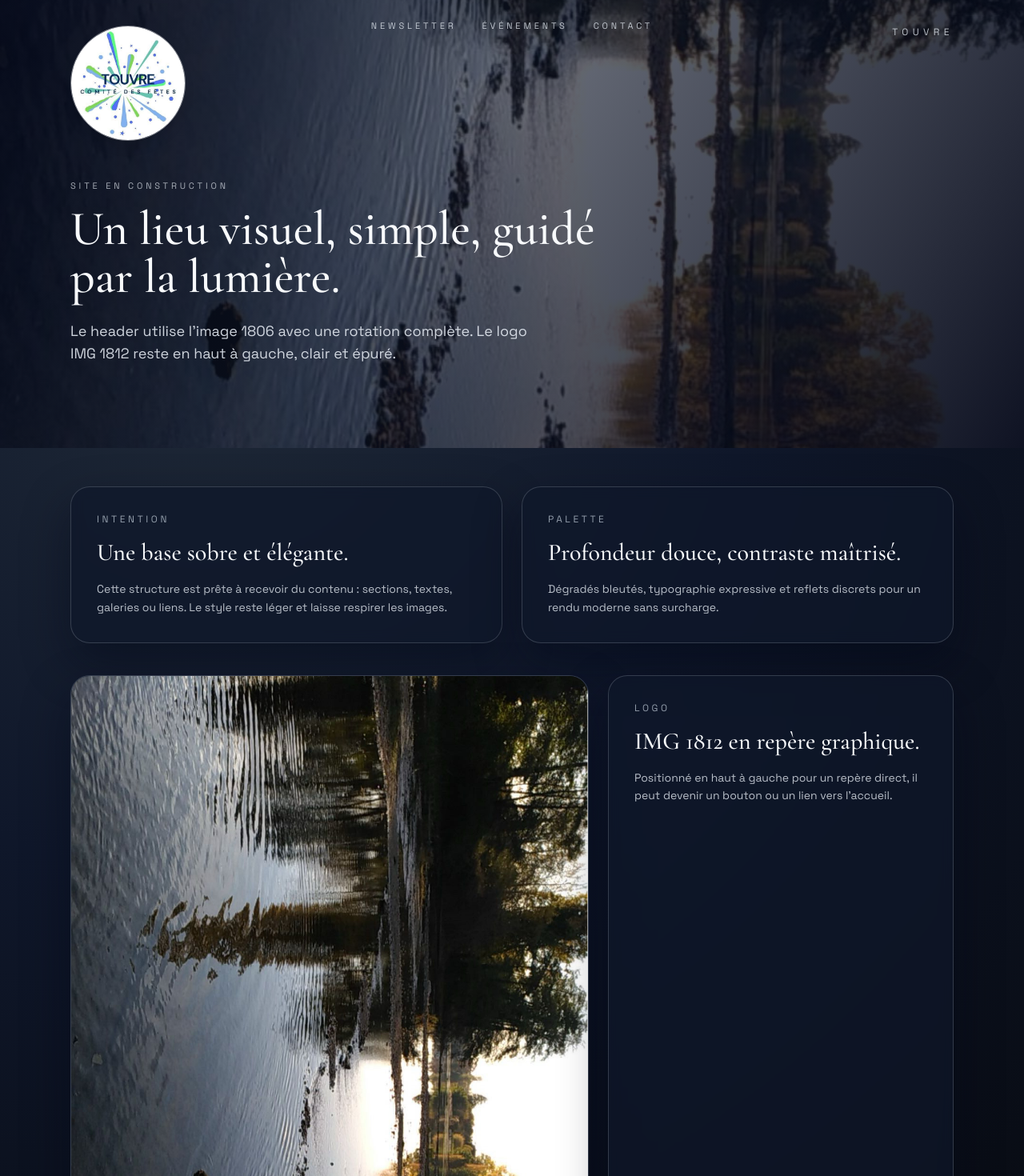
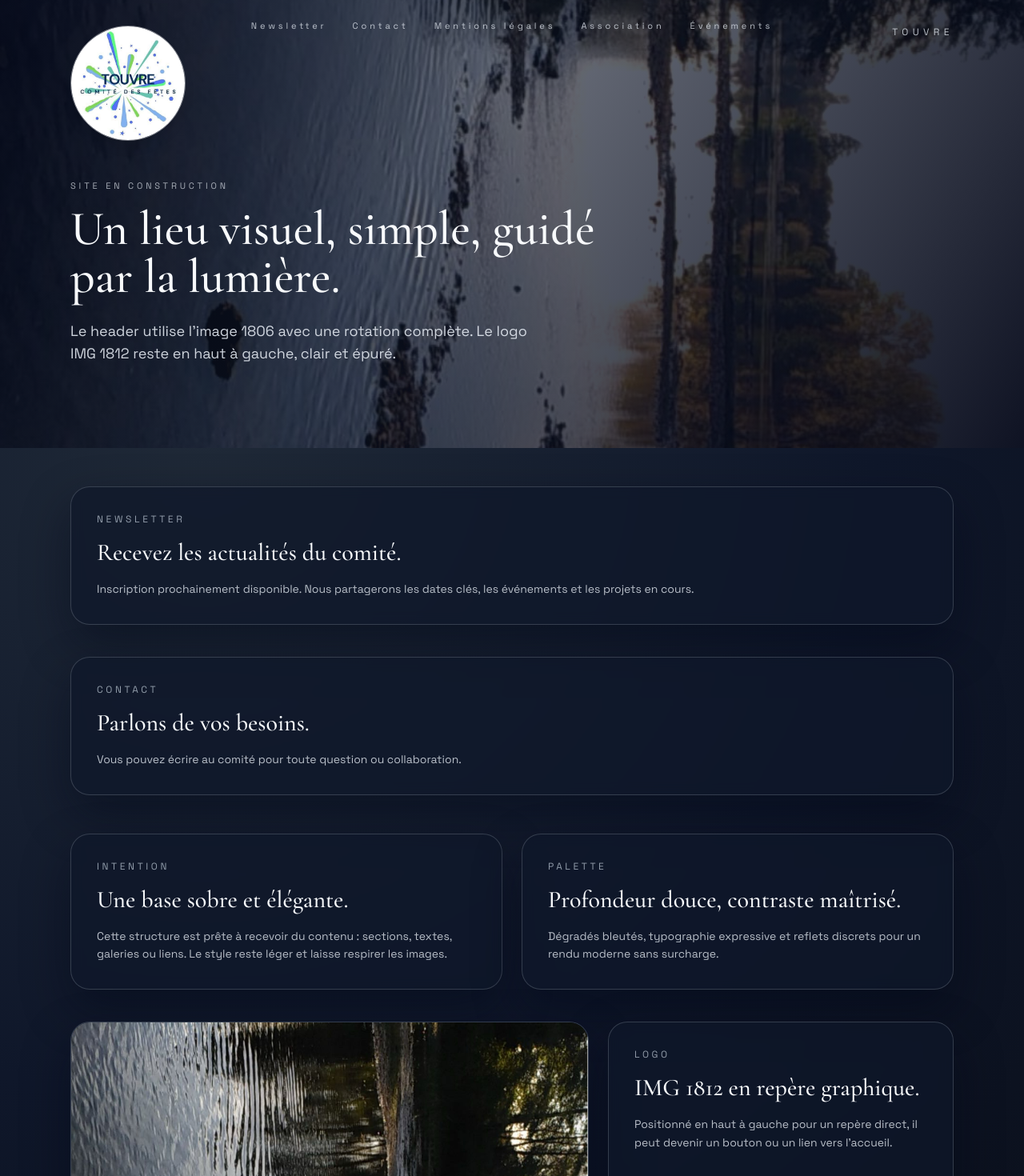
Before and after one commit to CorbiatFlorentin/Touvre, a React (Vite) app in the folder front/: page / in a window 1280 px wide. Shown: the top 1470 px of the page at 80% size. Built offline with nearby package versions, Linux system fonts and the light colour scheme.

Commit message:
Foooter 50%

```diff
--- a/front/src/App.tsx
+++ b/front/src/App.tsx
@@ -1,11 +1,53 @@
+import { useCallback, useState } from 'react'
+import Footer from './components/Footer'
 import Header from './components/Header'
 import MainSections from './components/MainSections'
 
 function App() {
+  const [view, setView] = useState<'home' | 'association' | 'evenements'>(
+    'home',
+  )
+
+  const handleNavigate = useCallback((target: string) => {
+    if (target === 'association') {
+      setView('association')
+      return
+    }
+    if (target === 'evenements') {
+      setView('evenements')
+      return
+    }
+
+    setView('home')
+    requestAnimationFrame(() => {
+      const section = document.getElementById(target)
+      section?.scrollIntoView({ behavior: 'smooth', block: 'start' })
+    })
+  }, [])
+
   return (
     <div className="min-h-screen text-slate-50">
-      <Header />
-      <MainSections />
+      <Header onNavigate={handleNavigate} />
+      {view === 'home' ? (
+        <>
+          <MainSections />
+          <Footer />
+        </>
+      ) : (
+        <main className="mx-auto flex min-h-[40vh] w-full max-w-6xl items-center justify-center px-6 pb-20 pt-20">
+          <div className="rounded-3xl border border-slate-300/20 bg-slate-900/70 p-10 text-center shadow-panel backdrop-blur">
+            <p className="text-xs uppercase tracking-[0.3em] text-slate-300/70">
+              {view === 'association' ? 'Association' : 'Événements'}
+            </p>
+            <h2 className="mt-4 font-display text-3xl text-slate-50">
+              Page en préparation.
+            </h2>
+            <p className="mt-4 text-sm leading-relaxed text-slate-200/80">
+              Ce contenu sera ajouté prochainement.
+            </p>
+          </div>
+        </main>
+      )}
     </div>
   )
 }
--- /dev/null
+++ b/front/src/components/Footer.tsx
@@ -0,0 +1,20 @@
+function Footer() {
+  return (
+    <footer id="mentions" className="mx-auto w-full max-w-6xl px-6 pb-16">
+      <div className="rounded-3xl border border-slate-300/20 bg-slate-900/70 p-8 shadow-panel backdrop-blur">
+        <p className="text-xs uppercase tracking-[0.3em] text-slate-300/70">
+          Mentions légales
+        </p>
+        <h2 className="mt-4 font-display text-3xl text-slate-50">
+          Informations légales.
+        </h2>
+        <p className="mt-4 text-sm leading-relaxed text-slate-200/80">
+          Les informations officielles seront ajoutées ici (éditeur, hébergeur,
+          contacts légaux, etc.).
+        </p>
+      </div>
+    </footer>
+  )
+}
+
+export default Footer
--- a/front/src/components/Header.tsx
+++ b/front/src/components/Header.tsx
@@ -1,7 +1,11 @@
 import Logo from './Logo'
 import Menu from './Menu'
 
-function Header() {
+type HeaderProps = {
+  onNavigate: (target: string) => void
+}
+
+function Header({ onNavigate }: HeaderProps) {
   return (
     <header className="relative overflow-hidden">
       <div
@@ -12,7 +16,7 @@ function Header() {
         className="absolute inset-0 bg-hero-overlay"
         aria-hidden="true"
       />
-      <Menu />
+      <Menu onNavigate={onNavigate} />
       <div className="relative z-10 mx-auto flex min-h-[70vh] w-full max-w-6xl flex-col px-6 pb-20 pt-8">
         <nav className="flex items-start justify-between">
           <Logo className="h-28 w-28 rounded-full border border-white/40 object-cover shadow-lg sm:h-36 sm:w-36" />
--- a/front/src/components/MainSections.tsx
+++ b/front/src/components/MainSections.tsx
@@ -2,7 +2,36 @@ import Logo from './Logo'
 
 function MainSections() {
   return (
-    <main className="mx-auto w-full max-w-6xl px-6 pb-20 pt-12">
+    <main className="mx-auto w-full max-w-6xl px-6 pb-12 pt-12">
+      <section id="newsletter" className="mb-10">
+        <div className="rounded-3xl border border-slate-300/20 bg-slate-900/70 p-8 shadow-panel backdrop-blur">
+          <p className="text-xs uppercase tracking-[0.3em] text-slate-300/70">
+            Newsletter
+          </p>
+          <h2 className="mt-4 font-display text-3xl text-slate-50">
+            Recevez les actualités du comité.
+          </h2>
+          <p className="mt-4 text-sm leading-relaxed text-slate-200/80">
+            Inscription prochainement disponible. Nous partagerons les dates
+            clés, les événements et les projets en cours.
+          </p>
+        </div>
+      </section>
+
+      <section id="contact" className="mb-12">
+        <div className="rounded-3xl border border-slate-300/20 bg-slate-900/70 p-8 shadow-panel backdrop-blur">
+          <p className="text-xs uppercase tracking-[0.3em] text-slate-300/70">
+            Contact
+          </p>
+          <h2 className="mt-4 font-display text-3xl text-slate-50">
+            Parlons de vos besoins.
+          </h2>
+          <p className="mt-4 text-sm leading-relaxed text-slate-200/80">
+            Vous pouvez écrire au comité pour toute question ou collaboration.
+          </p>
+        </div>
+      </section>
+
       <section className="grid gap-6 md:grid-cols-2">
         <div className="rounded-3xl border border-slate-300/20 bg-slate-900/70 p-8 shadow-panel backdrop-blur">
           <p className="text-xs uppercase tracking-[0.3em] text-slate-300/70">
--- a/front/src/components/Menu.tsx
+++ b/front/src/components/Menu.tsx
@@ -1,19 +1,29 @@
+type MenuProps = {
+  onNavigate: (target: string) => void
+}
+
 const menuItems = [
-  { label: 'Newsletter', href: '#newsletter' },
-  { label: 'Événements', href: '#evenements' },
-  { label: 'Contact', href: '#contact' },
+  { label: 'Newsletter', target: 'newsletter' },
+  { label: 'Contact', target: 'contact' },
+  { label: 'Mentions légales', target: 'mentions' },
+  { label: 'Association', target: 'association' },
+  { label: 'Événements', target: 'evenements' },
 ]
 
-function Menu() {
+function Menu({ onNavigate }: MenuProps) {
   return (
     <div className="absolute left-0 right-0 top-0 z-20">
       <div className="mx-auto flex w-full max-w-6xl items-center justify-center px-6 pt-6">
         <ul className="flex gap-8 text-[11px] uppercase tracking-[0.35em] text-slate-200/80">
           {menuItems.map((item) => (
-            <li key={item.href}>
-              <a className="transition hover:text-slate-50" href={item.href}>
+            <li key={item.target}>
+              <button
+                className="transition hover:text-slate-50"
+                type="button"
+                onClick={() => onNavigate(item.target)}
+              >
                 {item.label}
-              </a>
+              </button>
             </li>
           ))}
         </ul>
```
